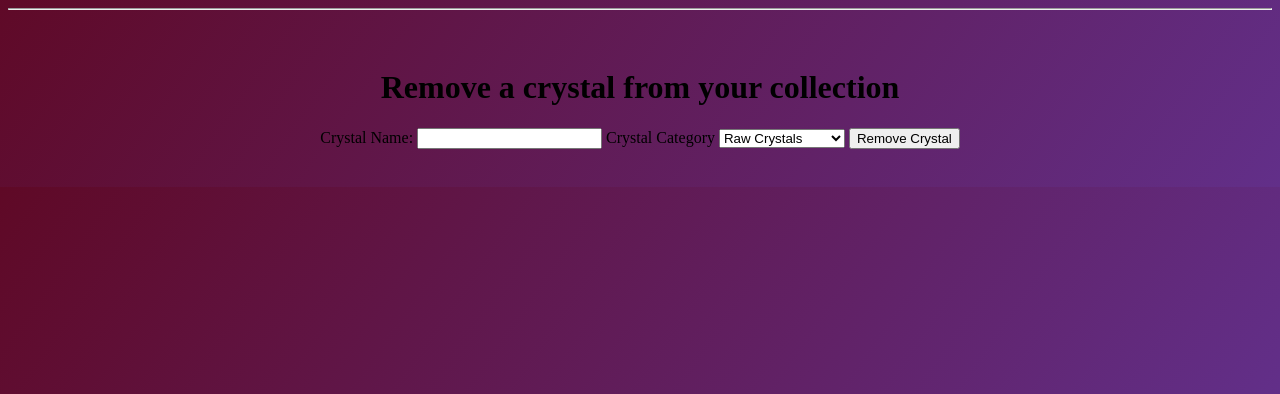
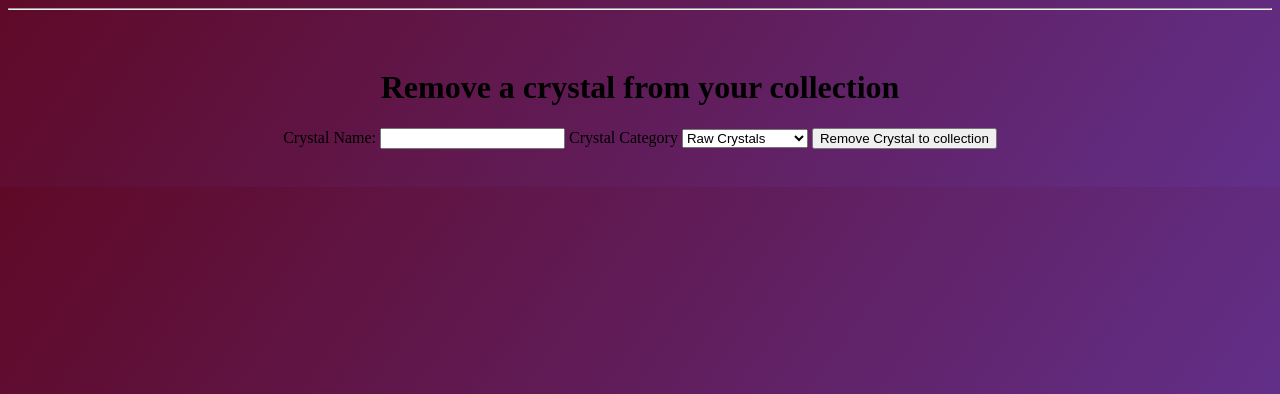
Before and after one commit to Wandalea/APProject, a Flask app: template Templates/remove.html in a window 1280 px wide. Shown: the part 26-420 px from the top of the page. Run offline with Flask 3, Linux system fonts and the light colour scheme; the template is opened without the code that fills it, so the values that code supplies are empty; some libraries are stand-ins or nearby versions.

Commit message:
Add bootstrap to button in remove.html

```diff
--- a/Templates/remove.html
+++ b/Templates/remove.html
@@ -18,7 +18,7 @@
             <option value="Crystal Clusters">Crystal Clusters</option>
         </select>
 
-        <button type="submit">Remove Crystal</button>
+        <button class="btn btn-primary">Remove Crystal to collection</button>
     </form>
 </div>
 {% endblock %}
```
